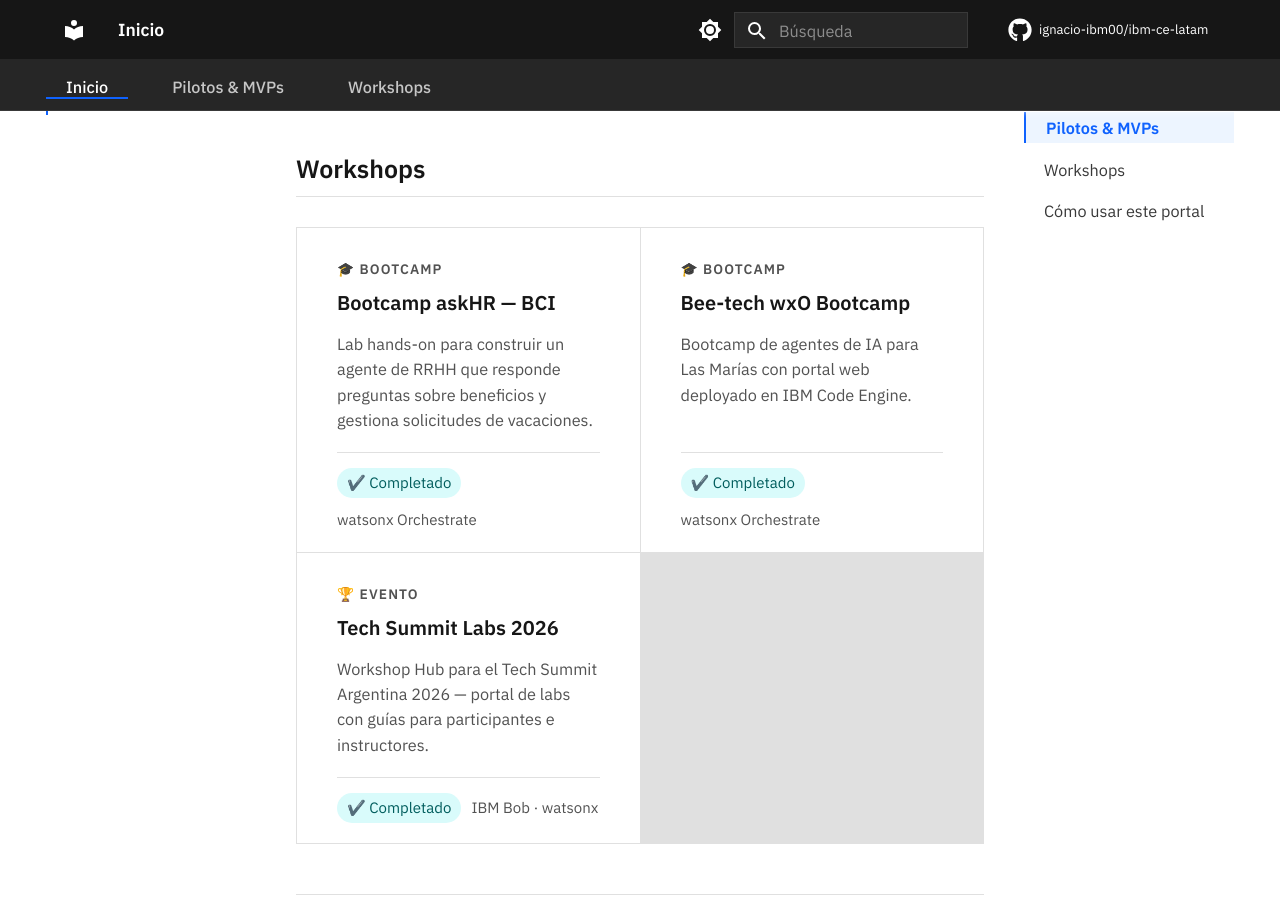
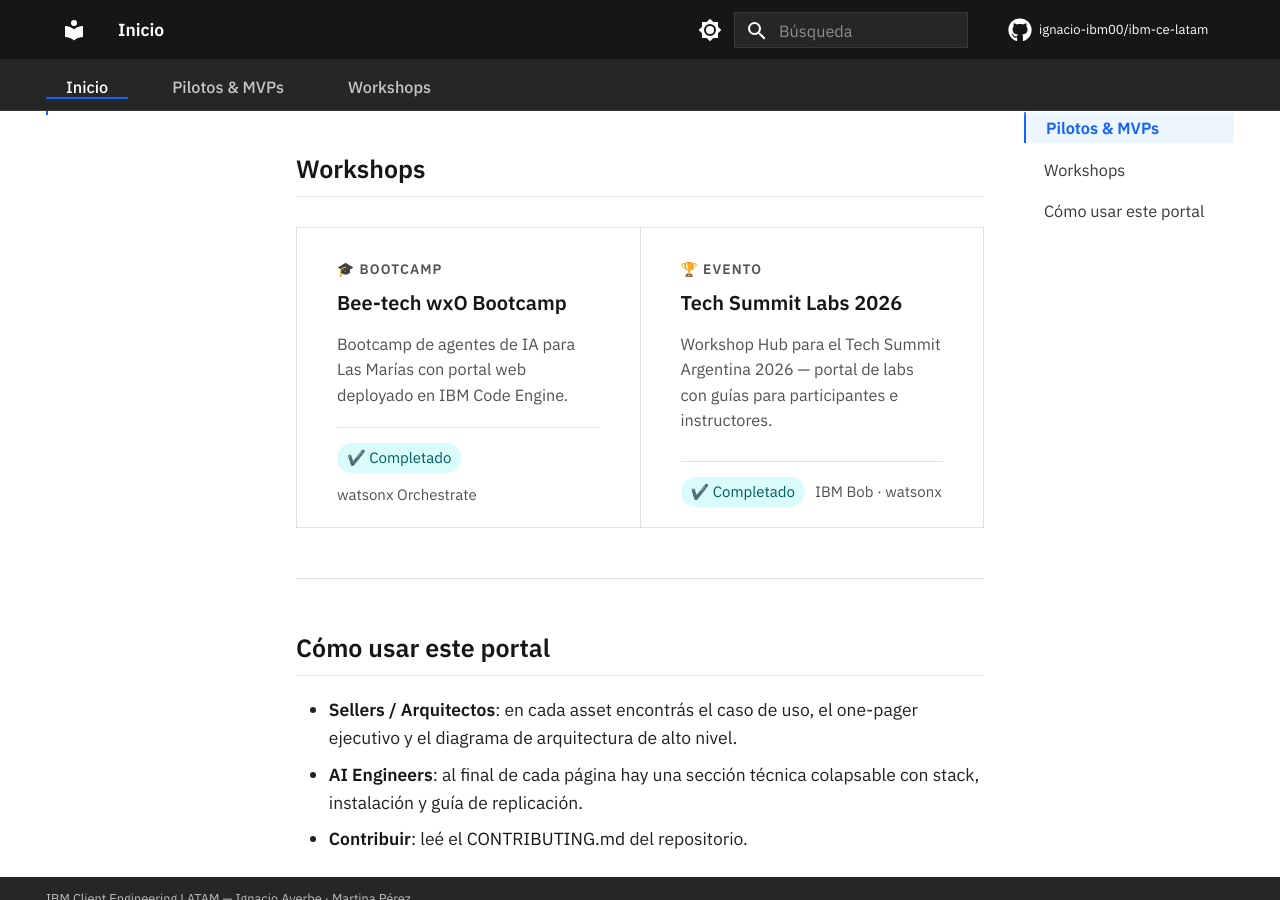
Before and after one commit to ignacio-ibm00/ibm-ce-latam, an MkDocs documentation site: the page built from docs/index.md, in a window 1280 px wide and 900 px high, scrolled down 1427 px. Built offline with MkDocs 1.6.1 and Material for MkDocs 9.7.7, drawn with Linux system fonts in a browser that asks for light colours; comment, search, counter and statistics services are not loaded.

Commit message:
docs: elimina Bootcamp askHR BCI del portfolio (no es nuestro)

```diff
--- a/docs/index.md
+++ b/docs/index.md
@@ -69,16 +69,6 @@
 
 <div class="portfolio-grid">
 
-<a href="workshops/bootcamp-askhr-bci/" class="portfolio-card">
-  <div class="card-category">🎓 Bootcamp</div>
-  <div class="card-title">Bootcamp askHR — BCI</div>
-  <div class="card-description">Lab hands-on para construir un agente de RRHH que responde preguntas sobre beneficios y gestiona solicitudes de vacaciones.</div>
-  <div class="card-footer">
-    <span class="badge badge-completed">✔️ Completado</span>
-    <span>watsonx Orchestrate</span>
-  </div>
-</a>
-
 <a href="workshops/bee-tech-wxo/" class="portfolio-card">
   <div class="card-category">🎓 Bootcamp</div>
   <div class="card-title">Bee-tech wxO Bootcamp</div>
--- a/mkdocs.yml
+++ b/mkdocs.yml
@@ -79,7 +79,6 @@ nav:
     - Telecom: pilotos/telecom/index.md
   - Workshops:
     - workshops/index.md
-    - Bootcamp askHR — BCI: workshops/bootcamp-askhr-bci/index.md
     - Bee-tech wxO Bootcamp: workshops/bee-tech-wxo/index.md
     - Tech Summit Labs 2026: workshops/tech-summit-labs-2026/index.md
 
```
Also changed, not shown: docs/workshops/index.md (+0 -1 lines).
